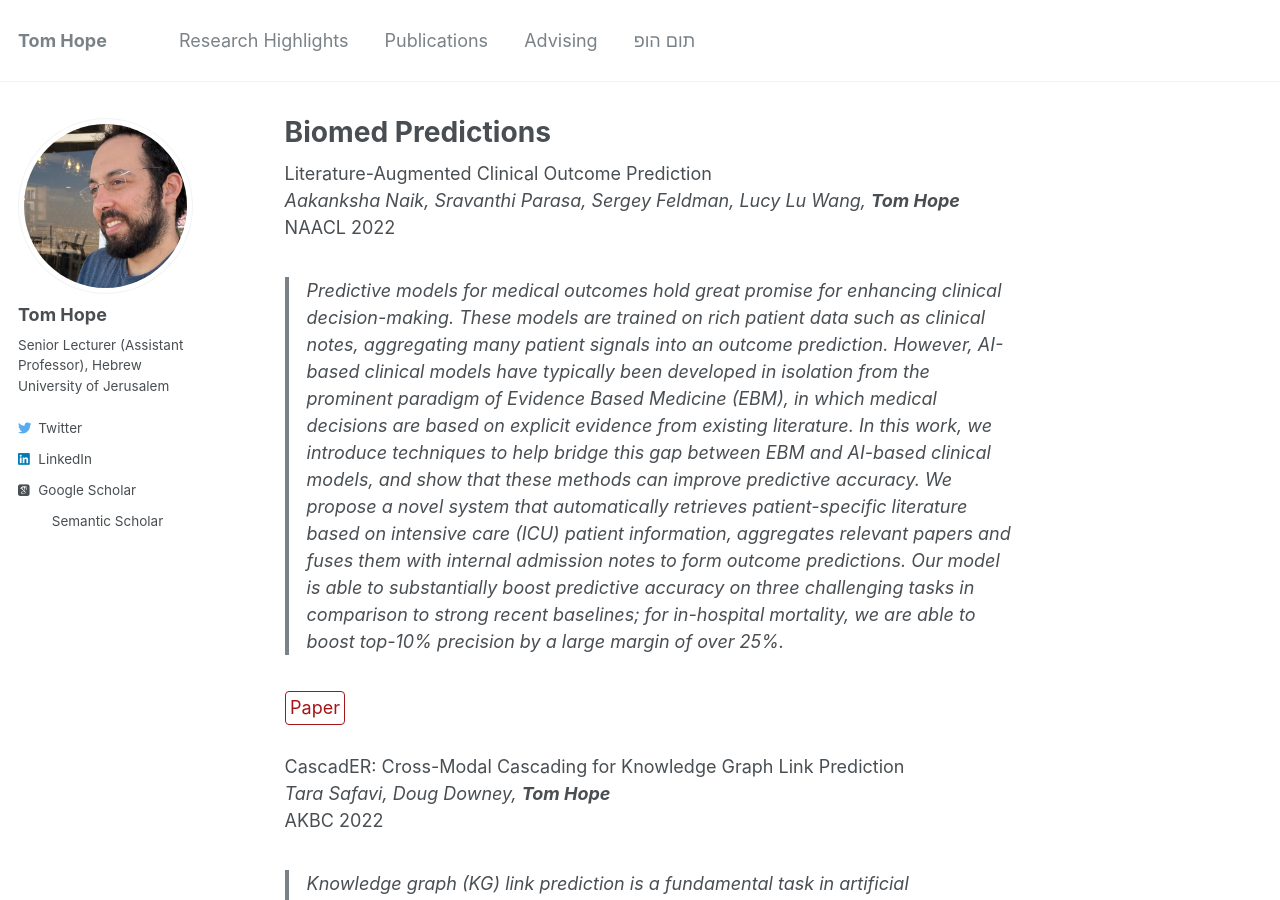
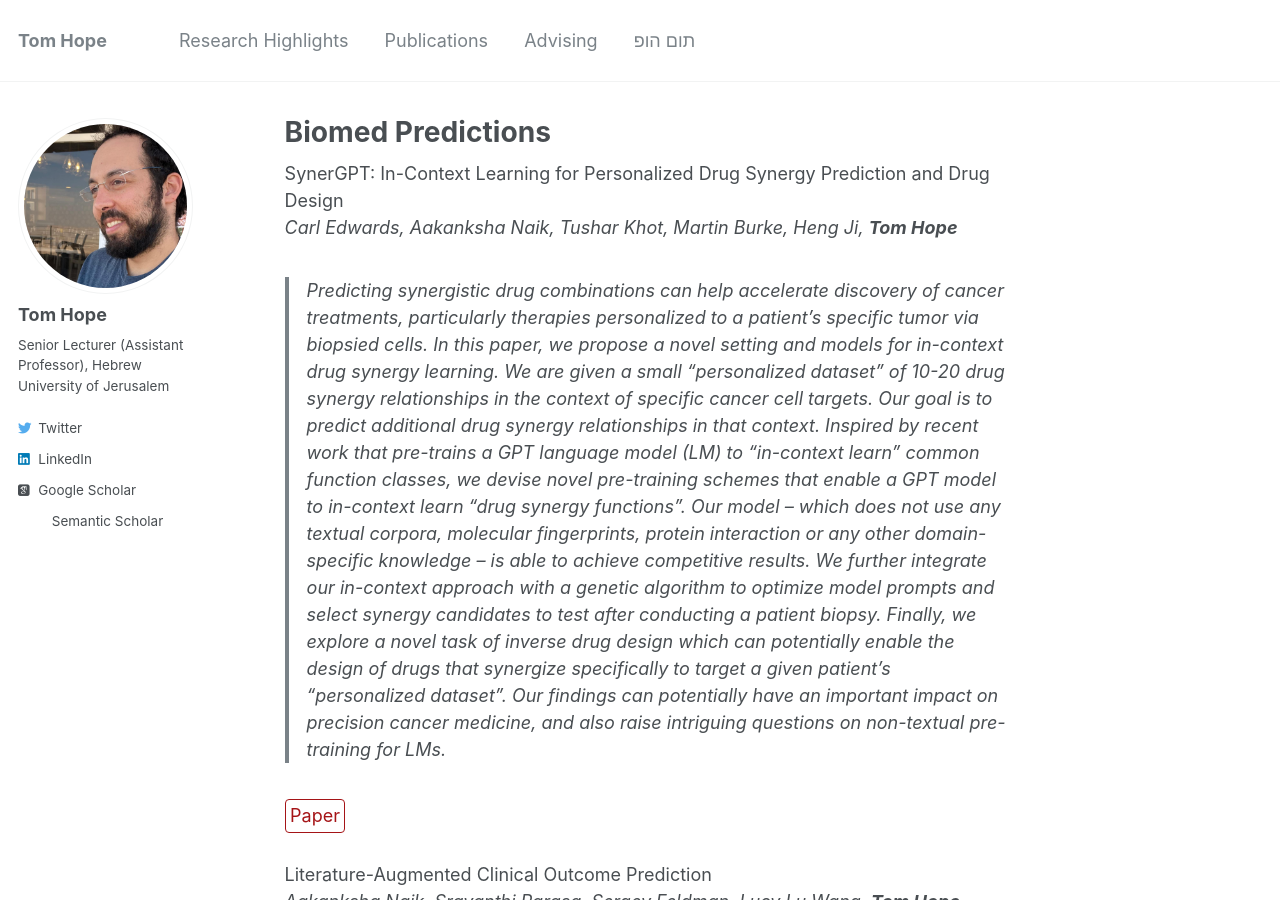
Before and after one commit to tomhoper/tomhoper.github.io, a Jekyll site: the page built from _research/Biomedical-predictions.md, in a window 1280 px wide and 900 px high. Built offline with Jekyll 4.4.1, drawn with Linux system fonts in a browser that asks for light colours; some web fonts are replaced.

Commit message:
Update Biomedical-predictions.md

```diff
--- a/_research/Biomedical-predictions.md
+++ b/_research/Biomedical-predictions.md
@@ -7,6 +7,15 @@ order_number: 2
 header:
   og_image: "research/kglm.png"
 ---
+SynerGPT: In-Context Learning for Personalized Drug Synergy Prediction and Drug Design
+<br>
+_Carl Edwards, Aakanksha Naik, Tushar Khot, Martin Burke, Heng Ji, **Tom Hope**_<br>
+
+> Predicting synergistic drug combinations can help accelerate discovery of cancer treatments, particularly therapies personalized to a patient's specific tumor via biopsied cells. In this paper, we propose a novel setting and models for in-context drug synergy learning. We are given a small "personalized dataset" of 10-20 drug synergy relationships in the context of specific cancer cell targets. Our goal is to predict additional drug synergy relationships in that context. Inspired by recent work that pre-trains a GPT language model (LM) to "in-context learn" common function classes, we devise novel pre-training schemes that enable a GPT model to in-context learn "drug synergy functions". Our model -- which does not use any textual corpora, molecular fingerprints, protein interaction or any other domain-specific knowledge -- is able to achieve competitive results. We further integrate our in-context approach with a genetic algorithm to optimize model prompts and select synergy candidates to test after conducting a patient biopsy. Finally, we explore a novel task of inverse drug design which can potentially enable the design of drugs that synergize specifically to target a given patient's "personalized dataset". Our findings can potentially have an important impact on precision cancer medicine, and also raise intriguing questions on non-textual pre-training for LMs.
+
+[Paper](https://arxiv.org/abs/2307.11694){: .btn--research}
+
+
 
 Literature-Augmented Clinical Outcome Prediction<br>
 _Aakanksha Naik, Sravanthi Parasa, Sergey Feldman, Lucy Lu Wang, **Tom Hope**_<br>
```
